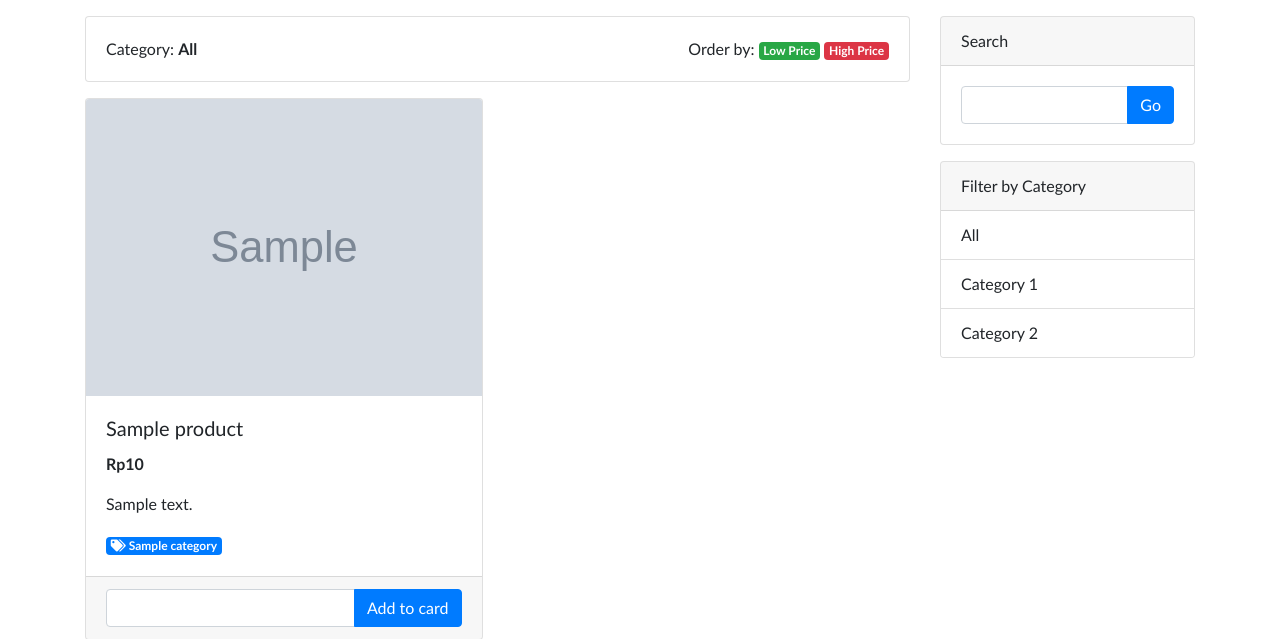
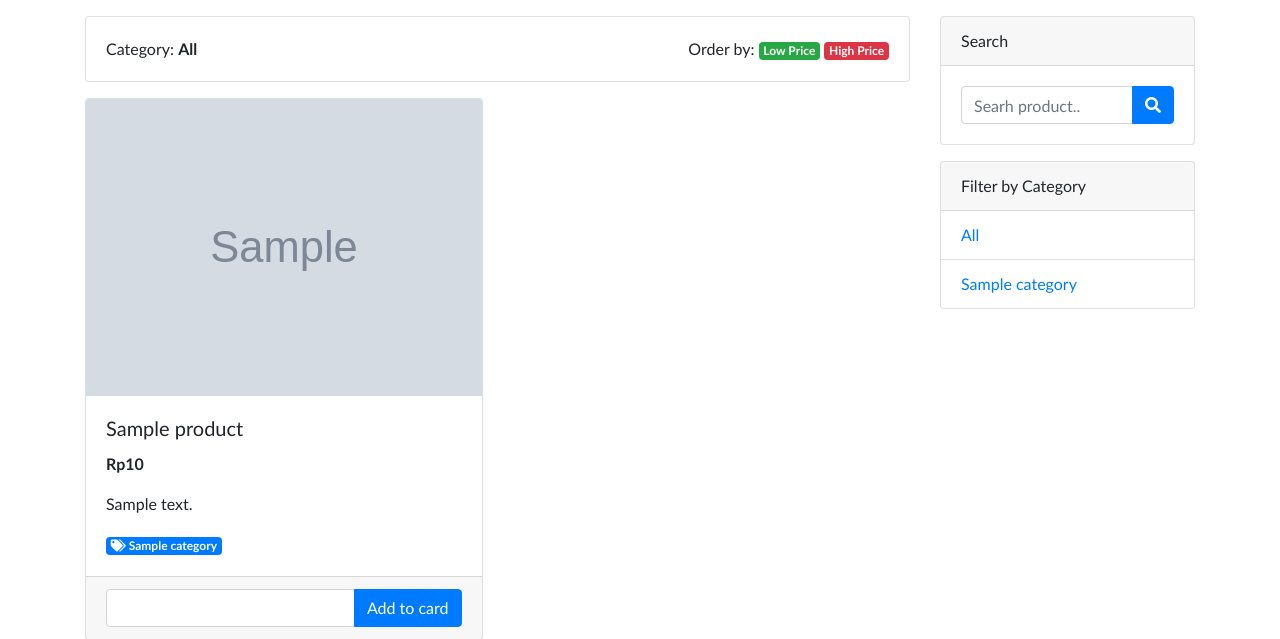
Before and after one commit to ekkyardian/simple-ecommerce, a CodeIgniter app: page /database/index.php/shop/orderby/1 in a window 1280 px wide. Shown: the part 56-695 px from the top of the page. Run offline with CodeIgniter, Linux system fonts and the light colour scheme; tables that the repository leaves empty or names only in its code hold one stand-in row (values such as "Sample post"); grey boxes marked "Sample" are stand-in pictures; some libraries are stand-ins or nearby versions.

Commit message:
:hammer: Add feature: search product on home page

```diff
--- a/application/controllers/Shop.php
+++ b/application/controllers/Shop.php
@@ -8,9 +8,10 @@ class Shop extends MY_Controller
     {
         $data['title']          = 'Home - Simple Ecommerce';
         $data['content']        = $this->shop->select([
-            'product.id', 'product.title as product_title',
-            'product.description', 'product.price', 'product.image',
-            'product.is_available', 'category.title as category_title'
+            'product.id', 'product.slug AS product_slug',
+            'product.title AS product_title', 'product.description',
+            'product.price', 'product.image', 'product.is_available',
+            'category.title AS category_title', 'category.slug AS category_slug'
         ])
         ->join('category')
         ->where('is_available', 1)
@@ -27,4 +28,71 @@ class Shop extends MY_Controller
 
         $this->view($data);
     }
+
+    public function category ($categoryName, $currentPageNumber = null)
+    {
+        $data['title']          = 'Home - Simple Ecommerce';
+        $data['content']        = $this->shop->select([
+            'product.id', 'product.slug AS product_slug',
+            'product.title AS product_title', 'product.description',
+            'product.price', 'product.image', 'product.is_available',
+            'category.title AS category_title', 'category.slug AS category_slug'
+        ])
+        ->join('category')
+        ->where('product.is_available', 1)
+        ->where('category.slug', $categoryName)
+        ->pagination($currentPageNumber)
+        ->get();
+
+        $data['total_rows']     = $this->shop->join('category')
+                                       ->where('product.is_available', 1)
+                                       ->where('category.slug', $categoryName)
+                                       ->count();
+        $data['pagination']     = $this->shop->createPagination(
+            base_url("shop/category/$categoryName"), 4, $data['total_rows']
+        );
+        $data['category']       = ucwords(str_replace('-', ' ', $categoryName));
+        $data['page']           = 'pages/home/index';
+
+        $this->view($data);
+    }
+
+    public function search($currentPageNumber = null)
+    {
+        if (isset($_POST['keyword'])) {
+            $this->session->set_flashdata(
+                'keyword', $this->input->post('keyword')
+            );
+        } else {
+            redirect(base_url());
+        }
+
+        $keyword            = $this->session->userdata('keyword');
+        $data['content']    = $this->shop->select([
+            'product.id', 'product.slug AS product_slug',
+            'product.title AS product_title', 'product.description',
+            'product.price', 'product.image', 'product.is_available',
+            'category.title AS category_title', 'category.slug AS category_slug'
+        ])
+        ->join('category')
+        ->like('product.title', $keyword)
+        ->orLike('product.description', $keyword)
+        ->pagination($currentPageNumber)
+        ->get();
+
+        $data['total_rows'] = $this->shop->like('product.title', $keyword)
+            ->orLike('product.description', $keyword)->count();
+        $data['pagination'] = $this->shop->createPagination(
+            base_url('home/search'), 3, $data['total_rows']
+        );
+        $data['page']       = 'pages/home/index';
+
+        $this->view($data);
+    }
+
+    public function reset()
+    {
+        $this->session->unset_userdata('keyword');
+        redirect(base_url());
+    }
 }
--- a/application/views/pages/home/index.php
+++ b/application/views/pages/home/index.php
@@ -5,7 +5,7 @@
             <div class="col-md-12">
                 <div class="card mb-3">
                     <div class="card-body">
-                        Category: <strong>All</strong>
+                        Category: <strong><?= isset($category) ? $category : 'All' ?></strong>
                         <span class="float-right">
                             Order by:
                             <a href="<?= base_url('shop/orderby/asc') ?>" class="badge badge-success">Low Price</a>
@@ -15,6 +15,29 @@
                 </div>
             </div>
         </div>
+
+        <?php
+        $keyword = $this->session->userdata('keyword');
+        if ($keyword != '') {
+        ?>
+
+        <div class='row'>
+            <div class='col-md-12'>
+                <div class='alert alert-info pb-3'>
+                    Hasil pencarian untuk: <strong><?= $keyword ?></strong>
+                    <span class="float-right">
+                        <a href="<?= base_url('shop/reset') ?>" class="text-white" style="text-decoration: none;">
+                            <button type="submit" class="btn btn-primary btn-sm">
+                                <i class="fas fa-trash-alt"></i> Clear
+                            </button>
+                        </a>
+                    </span>
+                </div>
+            </div>
+        </div>
+
+        <?php } ?>
+
         <div class="row">
             <?php foreach($content as $row) : ?>
             <div class="col-md-6 mb-3">
@@ -26,7 +49,7 @@
                         <h5 class="card-title"><?= $row->product_title ?></h5>
                         <p class="card-text"><strong>Rp<?= number_format($row->price, 0, ',', '.') ?></strong></p>
                         <p class="card-text"><?= $row->description ?></p>
-                        <a href="#" class="badge badge-primary"><i class="fas fa-tags">
+                        <a href="<?= base_url("shop/category/$row->category_slug") ?>" class="badge badge-primary"><i class="fas fa-tags">
                             </i> <?= $row->category_title ?>
                         </a>
                     </div>
@@ -58,14 +81,17 @@
                 <div class="card mb-3">
                     <div class="card-header">Search</div>
                     <div class="card-body">
-                        <form action="" method="get">
+                        <?= form_open('shop/search', ['method' => 'POST']) ?>
                             <div class="input-group">
-                                <input type="text" class="form-control" name="search" id="search">
+                                <?= form_input('keyword', $this->session->userdata('keyword'), ['id' => 'keyword',
+                                    'class' => 'form-control', 'placeholder' => 'Searh product..']) ?>
                                 <div class="input-group-append">
-                                    <button type="submit" class="btn btn-primary">Go</button>
+                                    <button type="submit" class="btn btn-primary">
+                                        <i class="fas fa-search"></i>
+                                    </button>
                                 </div>
                             </div>
-                        </form>
+                        <?= form_close() ?>
                     </div>
                 </div>
             </div>
@@ -75,9 +101,14 @@
                 <div class="card mb-3">
                     <div class="card-header">Filter by Category</div>
                     <ul class="list-group list-group-flush">
-                        <li class="list-group-item">All</li>
-                        <li class="list-group-item">Category 1</li>
-                        <li class="list-group-item">Category 2</li>
+                        <li class="list-group-item"><a href="<?= base_url() ?>">All</a></li>
+                        <?php foreach(getCategories() as $category) : ?>
+                        <li class="list-group-item">
+                            <a href="<?= base_url("shop/category/$category->slug") ?>">
+                                <?= $category->title ?>
+                            </a>
+                        </li>
+                        <?php endforeach ?>
                     </ul>
                 </div>
             </div>
```
Also changed, not shown: application/controllers/Home.php (+4 -3 lines).
